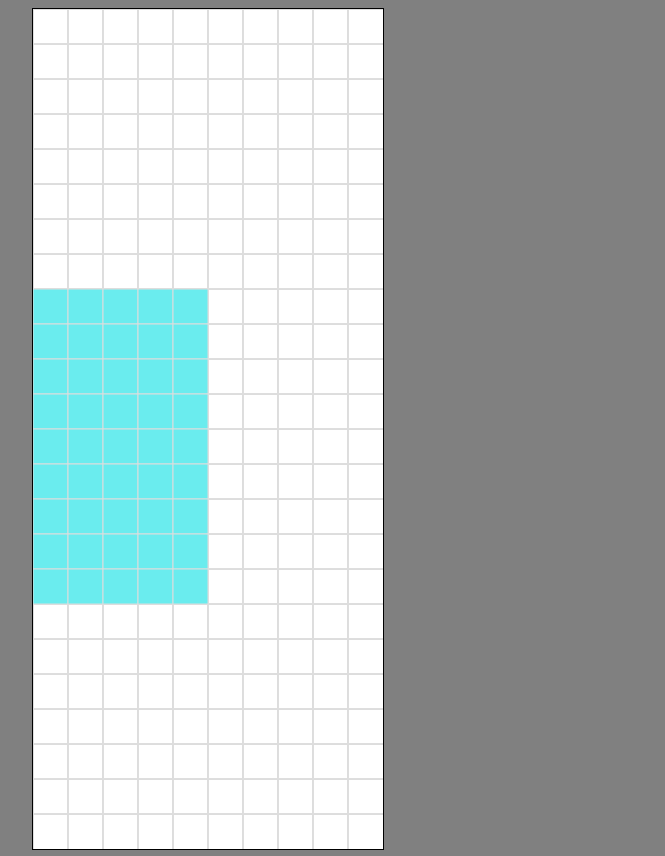
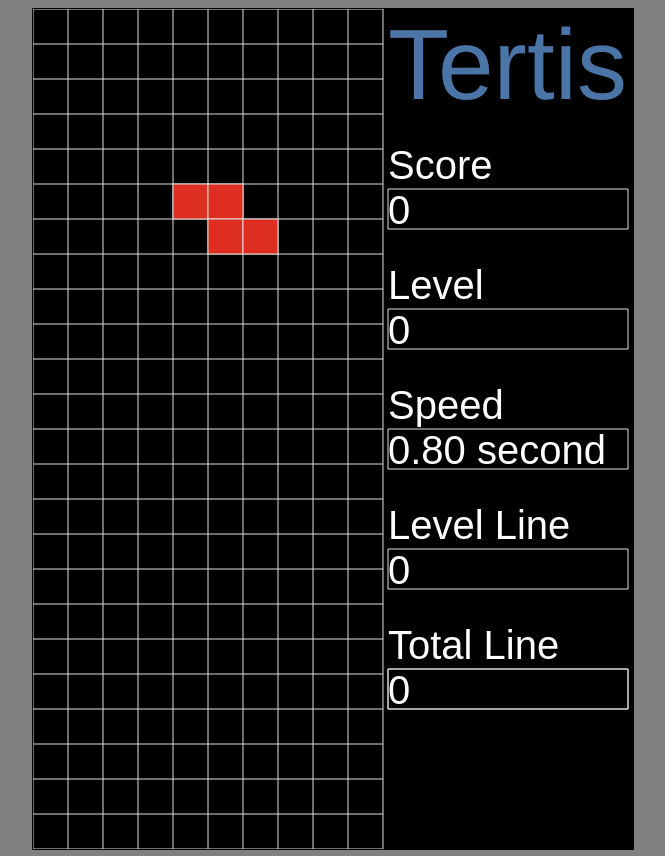
Before and after one commit to wilsontbx/Tertis, a plain HTML site: page index.html in a window 1280 px wide. Shown: the whole page, without its empty margins (53-718 px from the left). Drawn offline with nearby package versions, Linux system fonts and the light colour scheme; animation ran at ten frames a second.

Commit message:
fix major bug, added UI, added level, v1.0.0 release

```diff
--- a/index.html
+++ b/index.html
@@ -16,7 +16,7 @@
 
 <body>
   <div class='container mt-2'>
-    <canvas id = 'tertisBoard' width="350" height="840"></canvas>
+    <canvas id = 'tertisBoard' width="600" height="840"></canvas>
     <!-- 10 width 24 height 1 block is 30px -->
   </div>
 
--- a/main.js
+++ b/main.js
@@ -3,100 +3,156 @@ const context = board.getContext('2d')
 
 const scale = 35;
 
+
 const player = {
     matrix: generateBlock(),
-    position: { x: 0, y: 0 },
+    position: { x: 4, y: 0 },
+    // position: { x: 0, y: 0 },
+    score: 0,
+    level: 0,
+    totalLineClear: 0,
+    curentLevelLineClear: 0,
+    frame: 48,
+    levelCap:10
 }
 
 function generateBlock() {
     const block = [
-        I=[
-            [0, 1, 0, 0],
-            [0, 1, 0, 0],
-            [0, 1, 0, 0],
-            [0, 1, 0, 0]
+        I = [
+            [0, 0, 0, 0],
+            [1, 1, 1, 1],
+            [0, 0, 0, 0],
+            [0, 0, 0, 0]
         ],
-        J=[
+        J = [
             [0, 2, 0],
             [0, 2, 0],
             [2, 2, 0]
         ],
-        L=[
+        L = [
             [0, 3, 0],
             [0, 3, 0],
             [0, 3, 3]
         ],
-        O=[
+        O = [
             [4, 4],
             [4, 4]
         ],
-        S=[
+        S = [
             [0, 5, 5],
             [5, 5, 0],
             [0, 0, 0]
         ],
-        T=[
+        T = [
             [0, 0, 0],
             [6, 6, 6],
             [0, 6, 0]
         ],
-        Z=[
+        Z = [
             [7, 7, 0],
             [0, 7, 7],
             [0, 0, 0]
         ],
-            W=[
-                [1, 1, 1, 1,1],
-                [1, 1, 1, 1,1],
-                [1, 1, 1, 1,1],
-                [1, 1, 1, 1,1],
-                [1, 1, 1, 1,1],
-                [1, 1, 1, 1,1],
-                [1, 1, 1, 1,1],
-                [1, 1, 1, 1,1],
-                [1, 1, 1, 1,1],
-            ],
+        // W=[
+        //     [1, 1, 1, 1,1],
+        //     [1, 1, 1, 1,1],
+        //     [1, 1, 1, 1,1],
+        //     [1, 1, 1, 1,1],
+        //     [1, 1, 1, 1,1],
+        //     [1, 1, 1, 1,1],
+        //     [1, 1, 1, 1,1],
+        //     [1, 1, 1, 1,1],
+        //     [1, 1, 1, 1,1],
+        // ],
+        // A = [[1, 1, 1, 1, 1, 1, 1, 1, 1, 1]]
     ]
-    // let result = Math.floor(Math.random() * (block.length))
+    let result = Math.floor(Math.random() * (block.length))
 
-    return block[7]
+    return block[result]
 }
 
-function blockColour(val){
-    color = ["#6aecee","#0025e6","#e5a239","#f1ee4f","#6eea47","#9130e7","#dd2e21"]
+function blockColour(val) {
+    color = ["#6aecee", "#0025e6", "#e5a239", "#f1ee4f", "#6eea47", "#9130e7", "#dd2e21"]
     return color[val]
 }
 
 function boardStyle() {
-    context.fillStyle = 'white'                 // empty board generated
+    context.fillStyle = 'black'                 // empty board generated
     context.fillRect(0, 0, board.width, board.height)
-    for (var x = 0; x < board.width; x += scale) {
+    for (var x = 0; x <= 350; x += scale) {
         context.moveTo(x, 0)
         context.lineTo(x, board.height)
     }
 
-    for (var y = 0; y < board.height; y += scale) {
+    for (var y = 0; y <= board.height; y += scale) {
         context.moveTo(0, y)
-        context.lineTo(board.height, y)
+        context.lineTo(350, y)
     }
 
     context.strokeStyle = "#ddd"
     context.stroke()
+
 }
+
+function wordStyle() {
+    context.fillStyle = "#4b75a7";
+    context.font = "100px Helvetica";
+    context.fillText("Tertis", 355, 90);
+
+    context.fillStyle = "white";
+    context.font = "40px Arial";
+
+    context.fillText("Score", 355, 170);
+    context.beginPath();
+    context.rect(355, 180, 240, 40);
+    context.stroke();
+    context.fillText(player.score, 355, 215);
+
+    context.fillText("Level", 355, 290);
+    context.beginPath();
+    context.rect(355, 300, 240, 40);
+    context.stroke();
+    context.fillText(player.level, 355, 335);
+
+    context.fillText("Speed", 355, 410);
+    context.beginPath();
+    context.rect(355, 420, 240, 40);
+    context.stroke();
+    context.fillText((player.frame / 60).toFixed(2) + " second", 355, 455);
+
+    context.fillText("Level Line", 355, 530);
+    context.beginPath();
+    context.rect(355, 540, 240, 40);
+    context.stroke();
+    context.fillText(player.curentLevelLineClear, 355, 575);
+
+    context.fillText("Total Line", 355, 650);
+    context.beginPath();
+    context.rect(355, 660, 240, 40);
+    context.stroke();
+    context.fillText(player.totalLineClear, 355, 695);
+}
+
+
 
 function mainControlDraw() {                           // main control
     boardStyle()
     checkLose()
-
+    wordStyle()
     drawBlock(arrayBoard, { x: 0, y: 0 })        // draw for existing struture
     drawBlock(player.matrix, player.position)   // draw for moving block
+}
+
+function generateInitialPostion() {
+    let matrix = player.matrix
+    return (5 - Math.floor(matrix.length / 2))
 }
 
 function drawBlock(block, offset) {         // this function is generate block in screen offset is to move the block
     block.forEach((row, y) => {
         row.forEach((val, x) => {
             if (val !== 0) {
-                context.fillStyle = blockColour(val-1)
+                context.fillStyle = blockColour(val - 1)
                 context.fillRect((x + offset.x) * scale, (y + offset.y) * scale, scale, scale)
                 context.strokeRect((x + offset.x) * scale, (y + offset.y) * scale, scale, scale)
             }
@@ -178,8 +234,9 @@ function keydown() {
         mergeBoardPositionToArray(arrayBoard, player)
         clearLine(arrayBoard)
 
-        player.position = { x: 0, y: 0 }                  // respawn to top
-        player.matrix=generateBlock()
+        player.matrix = generateBlock()
+        player.position = { x: generateInitialPostion(), y: 0 }                  // respawn to top
+        // player.position = { x: 0, y: 0 }
     }
     interval = 0
 }
@@ -209,31 +266,70 @@ function rotateCheck() {
     }
 }
 
-function checkLose(){
-    if (collideTetris(arrayBoard, player)){
+function checkLose() {
+    if (collideTetris(arrayBoard, player)) {
         alert('you lose')
         arrayBoard = generateArray(10, 24)
     }
 }
 
-function clearLine(arrayBoard){
-    const isFilled = (currentValue) => currentValue >0
-    let subArray = new Array(10).fill(0)
-    for (let r = arrayBoard.length-1; r>-1;){
-        if (arrayBoard[r].every(isFilled)){
-            arrayBoard.splice(r,1)
+function clearLine(arrayBoard) {
+    const isFilled = (currentValue) => currentValue > 0
+    let line = 0;
+    for (let r = arrayBoard.length - 1; r > -1;) {
+        if (arrayBoard[r].every(isFilled)) {
+            let subArray = new Array(10).fill(0)
+            arrayBoard.splice(r, 1)
             arrayBoard.unshift(subArray)
-            console.log(arrayBoard)
+            line++
+            player.totalLineClear++
+            player.curentLevelLineClear++
+            levelUp()
         }
-        else{
+        else {
             r--
         }
+    }
+    score(line, player.level)
+
+}
+
+function score(line, level) {         // calculation from classis tertis
+    if (line === 1) {
+        player.score += 30 * (level + 1)
+    }
+    else if (line === 2) {
+        player.score += 100 * (level + 1)
+    }
+    else if (line === 3) {
+        player.score += 300 * (level + 1)
+    }
+    else if (line === 4) {
+        player.score += 1200 * (level + 1)
+    }
+}
+function levelUp() {
+    if (player.curentLevelLineClear >= player.levelCap) {
+        if (player.level < 10 || player.level > 15) {
+            player.levelCap += 10
+        }
+        player.level++;
+        if (player.frame > 7) {
+            player.frame -= 5
+        }
+        else if (player.frame === 8) {
+            player.frame -= 2
+        }
+        else if (player.frame > 1) {
+            player.frame -= 1
+        }
+        player.curentLevelLineClear=0
     }
 }
 
 let start = 0
 let interval = 0
-let speedCap = 500                    // speed cap is the control speed of block drop
+let speedCap = (player.frame / 60) * 1000              // speed cap is the control speed of block drop
 
 function updateBoard(t = 0) {
     const changeOfTime = t - start      // get the constant 16.67
--- a/style.css
+++ b/style.css
@@ -2,6 +2,6 @@ body{
     background-color: grey;
 }
 
-canvas{
+#tertisBoard, #nextBlock{
     border: 1px solid black;
 }
```
Also changed, not shown: 1 other file.
